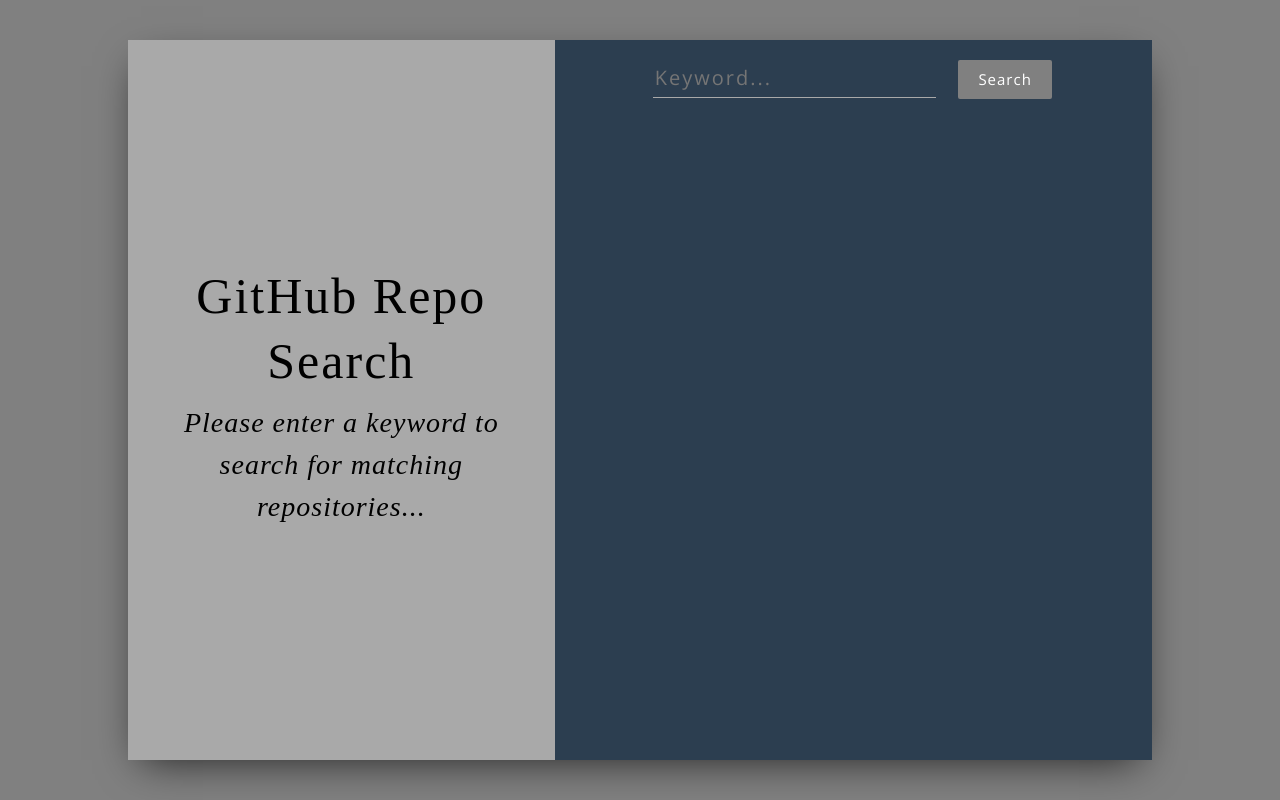
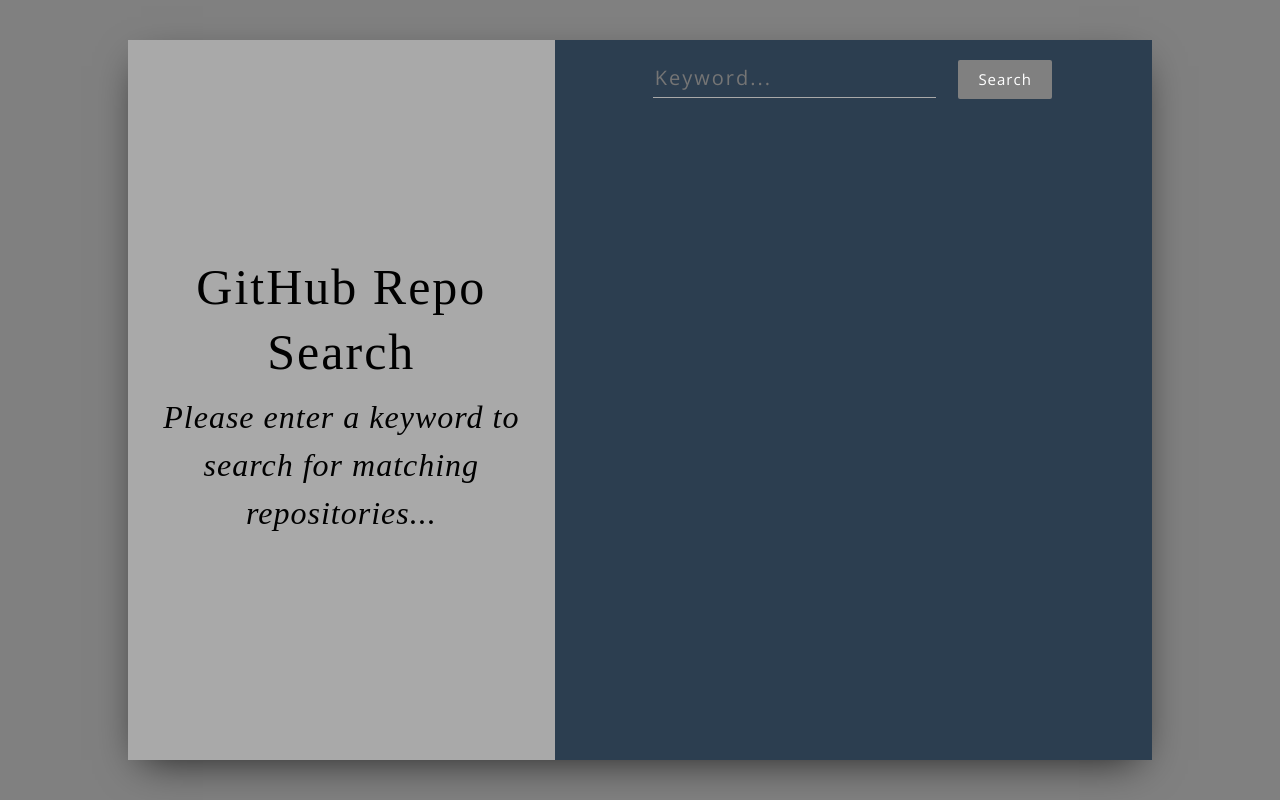
Before and after one commit to JakeH23/Github-repo-search, a React (Create React App) app: page / in a window 1280 px wide. Built offline with nearby package versions, Linux system fonts and the light colour scheme.

Commit message:
further styling to aid with axe accessability issues

```diff
--- a/src/App.css
+++ b/src/App.css
@@ -88,7 +88,7 @@
 	cursor: pointer;
 	background-color: grey;
 	color: #fff;
-	font-weight: 100;
+	font-weight: 400;
 }
 
 button:hover {
--- a/src/components/Header.js
+++ b/src/components/Header.js
@@ -4,7 +4,7 @@
 	return (
 		<div>
 			<h1 className='title-container__title'>GitHub Repo Search</h1>
-			<h3 className='title-container__subtitle'>Please enter a keyword to search for matching repositories...</h3>
+			<h2 className='title-container__subtitle'>Please enter a keyword to search for matching repositories...</h2>
 		</div>
 	);
 };
--- a/src/components/SearchForm.js
+++ b/src/components/SearchForm.js
@@ -3,7 +3,7 @@
 const SearchForm = (props) => (
 	<Fragment>
 		<form onSubmit={props.getInfo}>
-			<input type='text' name='search' placeholder='Keyword...' required='required' />
+			<input aria-label='search' type='text' name='search' placeholder='Keyword...' required='required' />
 			<button>Search</button>
 		</form>
 	</Fragment>
```
